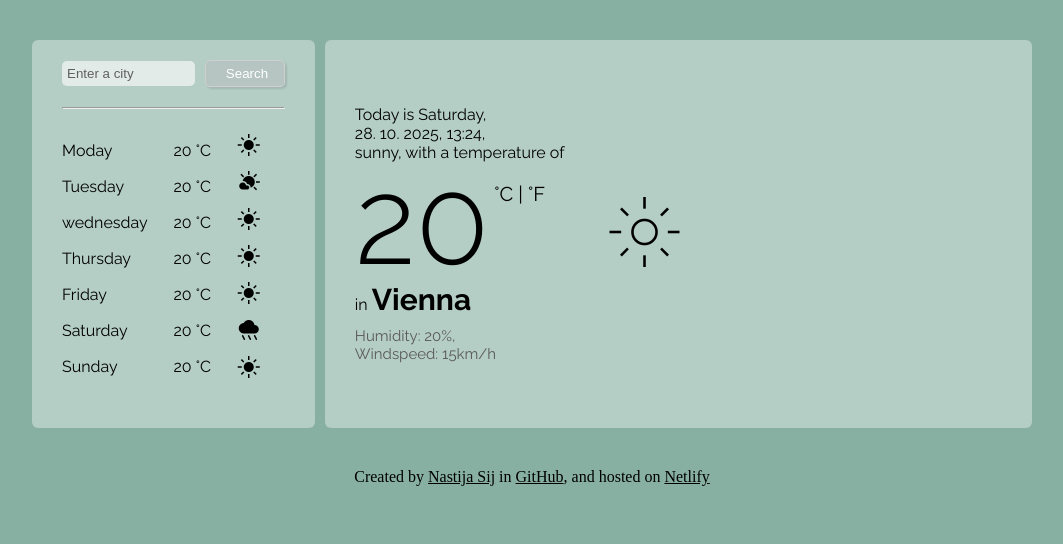
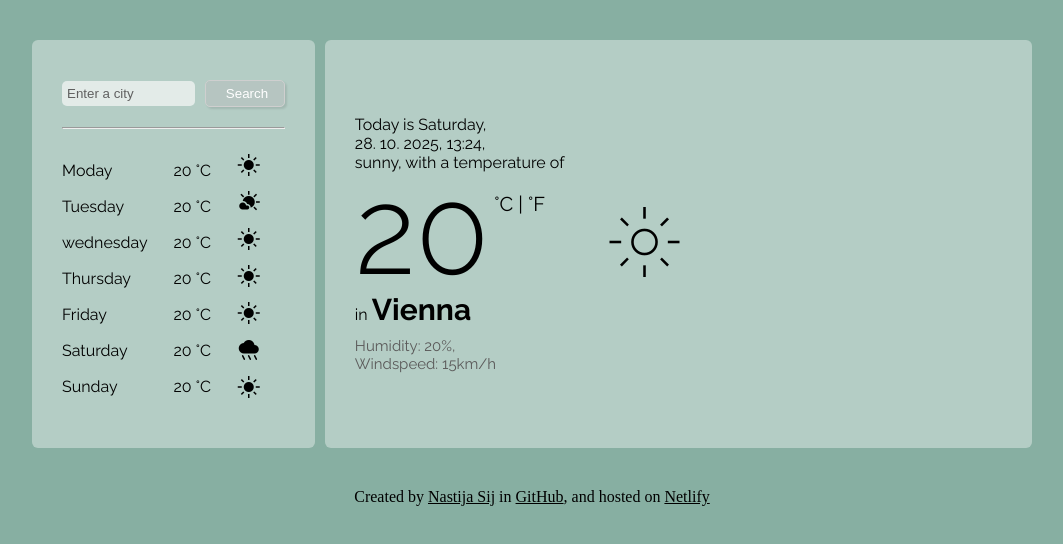
Before and after one commit to Nastija-Sij/weatherapp, a plain HTML site: page index.html in a window 1280 px wide. Shown: the whole page, without its empty margins (108-1171 px from the left). Drawn offline with nearby package versions, Linux system fonts and the light colour scheme; no server answers.

Commit message:
Update styles.css

```diff
--- a/styles.css
+++ b/styles.css
@@ -21,7 +21,7 @@ body {
 .search-form {
   display: flex;
   flex-wrap: nowrap; /*keeps input and button on the same line*/
-
+  margin-top: 20px;
   align-items: center; /*centers the input and button vertically*/
   justify-content: center; /*centers the input and button horizontally*/
   width: 100%;
@@ -73,14 +73,18 @@ ul {
 
 .right-bar {
   background-color: rgba(252, 252, 252, 0.384);
+  position: relative;
   border-radius: 6px;
   padding-left: 30px;
-
   /*center content vertically*/
   display: flex;
   align-items: center; /*centers contect vertically*/
   justify-content: flex-start; /*aligns the content to the left*/
+  min-height: 150px;
+
+  overflow: hidden; /*prevents the background image from overflowing the container*/
 }
+
 p {
   margin-bottom: 0px;
   margin-top: 0px;
```
